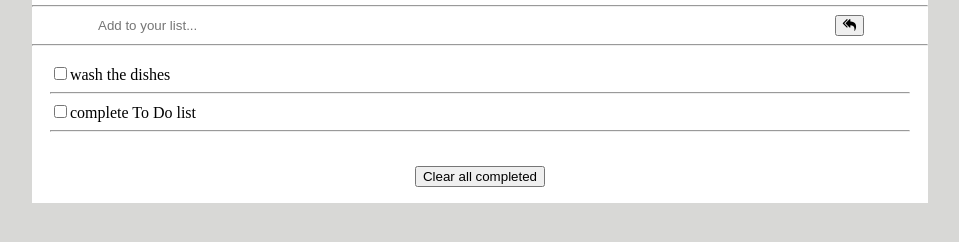
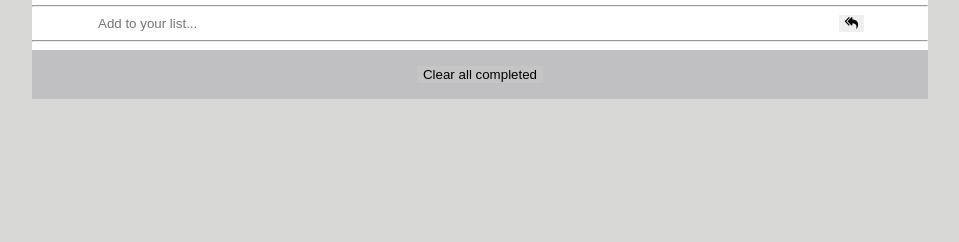
Before and after one commit to AbdelazizSoliman/Todo-list-PeerFeedback, a website built with webpack: page src/index.html in a window 1280 px wide. Shown: the part 272-514 px from the top of the page, without its empty margins (160-1119 px from the left). Built offline with nearby package versions, Linux system fonts and the light colour scheme.

Commit message:
Add adding and removing functions and save local storage

```diff
--- a/src/index.html
+++ b/src/index.html
@@ -31,13 +31,9 @@
       </header>
       <section class="task-list">
         <hr />
-        <div id="tasks">
-          <div class="task">
-            <div class="content"></div>
-            <div class="actions">
-              <button class="clear">Clear all completed</button>
-            </div>
-          </div>
+        <div id="tasks"></div>
+        <div class="actions">
+          <button class="clear" type="submit">Clear all completed</button>
         </div>
       </section>
     </main>
--- a/src/index.js
+++ b/src/index.js
@@ -1,36 +1,72 @@
-import './style.css';
+import "./style.css";
 
-const taskList = document.querySelector('.content');
-if (taskList) {
-  const tasks = [
-    {
-      description: 'wash the dishes',
-      completed: false,
-      index: 1,
-    },
-    {
-      description: 'complete To Do list',
-      completed: false,
-      index: 2,
-    },
-  ];
-  const populate = () => {
-    tasks
-      .sort((a, b) => a.index - b.index)
-      .forEach((task) => {
-        const listItem = document.createElement('li');
-        const checkbox = document.createElement('input');
-        checkbox.setAttribute('type', 'checkbox');
-        const taskContent = document.createElement('span');
-        taskContent.innerHTML = task.description;
-        const taskAction = document.createElement('div');
-        taskAction.innerHTML = '<hr>';
-        listItem.appendChild(checkbox);
-        listItem.appendChild(taskContent);
-        listItem.appendChild(taskAction);
-        taskList.appendChild(listItem);
-      });
+const input = document.querySelector("#new-task-input");
+const submit = document.querySelector(".add");
+const listEL = document.querySelector("#tasks");
+let arrayofTasks = [];
+if (localStorage.getItem("tasks")) {
+  arrayofTasks = JSON.parse(localStorage.getItem("tasks"));
+}
+
+getFromLocalStorage();
+// Add task
+submit.onclick = function (e) {
+  e.preventDefault();
+  if (input.value !== "") {
+    addTaskToArray(input.value);
+    input.value = "";
+  }
+};
+
+listEL.addEventListener("click", (e) => {
+  if (e.target.classList.contains("del")) {
+    deleteTask(e.target.parentElement.getAttribute("data-id"));
+    e.target.parentElement.remove();
+  }
+});
+
+function addTaskToArray(tasktText) {
+  const task = {
+    id: Date.now(),
+    title: tasktText,
+    completed: false,
   };
+  arrayofTasks.push(task);
+  addElementsToForm(arrayofTasks);
 
-  document.addEventListener('DOMContentLoaded', populate);
+  addToLocalStorage(arrayofTasks);
 }
+function addElementsToForm(arrayofTasks) {
+  listEL.innerHTML = "";
+  arrayofTasks.forEach((task) => {
+    const div = document.createElement("div");
+    div.className = "task";
+    if (task.completed) {
+      div.className = "task done";
+    }
+    div.setAttribute("data-id", task.id);
+    div.appendChild(document.createTextNode(task.title));
+    const span = document.createElement("span");
+    span.className = "del";
+    span.appendChild(document.createTextNode("Delete"));
+    div.appendChild(span);
+    listEL.appendChild(div);
+  });
+}
+
+function addToLocalStorage(arrayofTasks) {
+  window.localStorage.setItem("tasks", JSON.stringify(arrayofTasks));
+}
+
+function getFromLocalStorage() {
+  const data = window.localStorage.getItem("tasks");
+  if (data) {
+    const tasks = JSON.parse(data);
+    addElementsToForm(tasks);
+  }
+}
+
+function deleteTask(taskId) {
+  arrayofTasks = arrayofTasks.filter((task) => task.id != taskId);
+  addToLocalStorage(arrayofTasks);
+}
--- a/src/style.css
+++ b/src/style.css
@@ -43,9 +43,22 @@ main {
 
 .clear {
   margin: 1rem auto;
+  background-color: rgb(197, 197, 197);
 }
 
 .content {
   list-style-type: none;
-  margin: 2%;
 }
+
+.task {
+    display: flex;
+    gap: 0.5rem;
+}
+
+.actions {
+    background-color: rgba(162, 162, 165, 0.671);
+}
+
+button {
+    border-style: hidden;
+}
```
Also changed, not shown: dist/index.html, dist/main.bundle.js.
